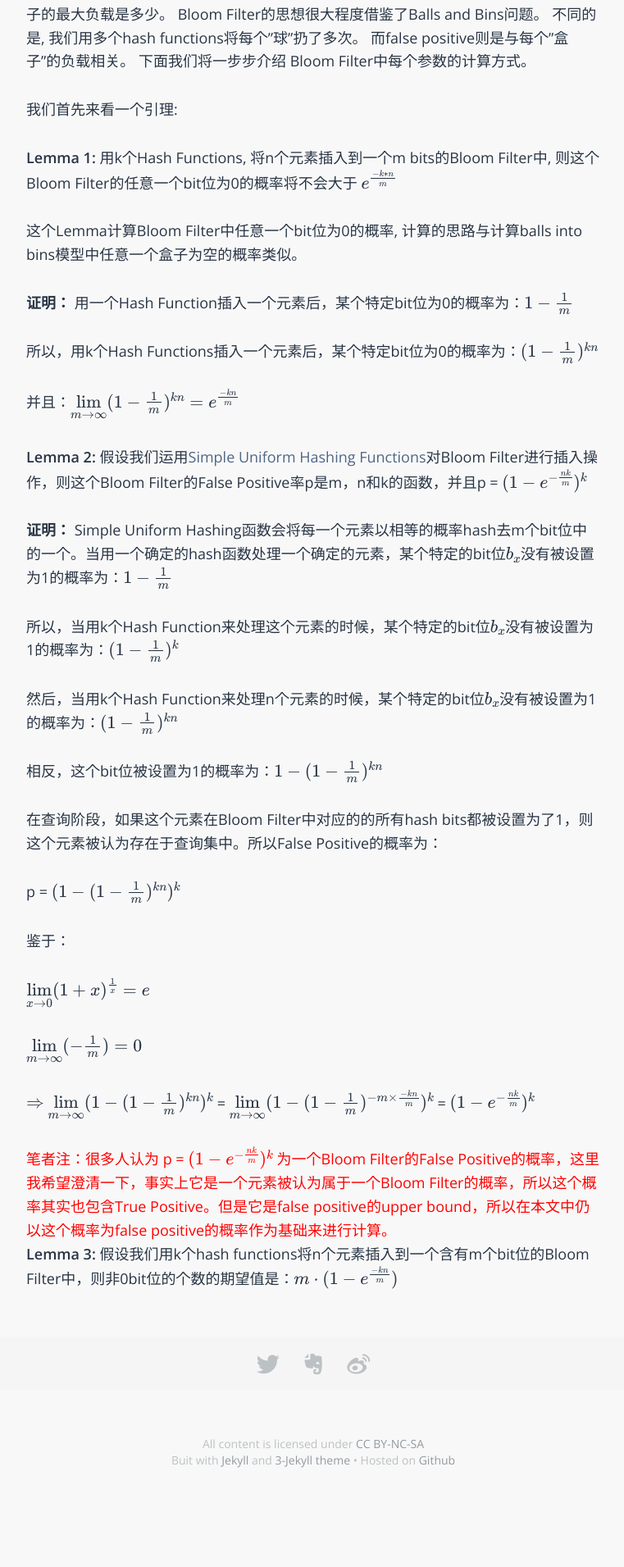
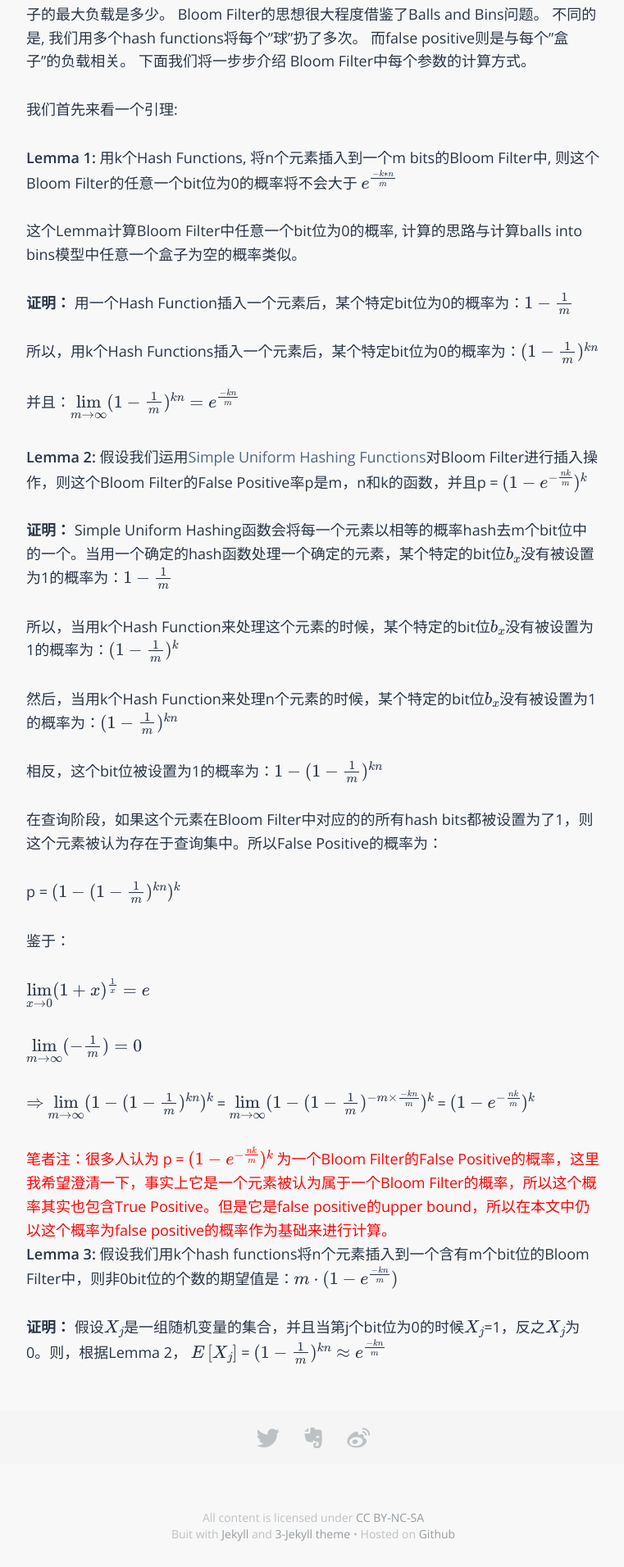
Before and after one commit to sophiesongge/sophiesongge.github.io, a Jekyll site: the page built from _posts/2016-09-06-bloom-filter.markdown, in a window 1280 px wide. Shown: the part 2224-4135 px from the top of the page at 82% size, without its empty margins (258-1019 px from the left). Built offline with Jekyll 4.4.1, drawn with Linux system fonts in a browser that asks for light colours; some web fonts are replaced; formulas are drawn with MathJax 3.

Commit message:
add post for bloom filter

```diff
--- a/_posts/2016-09-06-bloom-filter.markdown
+++ b/_posts/2016-09-06-bloom-filter.markdown
@@ -98,6 +98,8 @@ $\Rightarrow$ $\lim\limits_{m\to\infty}(1-(1-\frac{1}{m})^{kn})^k$ = $\lim\limit
 
 **Lemma 3:** 假设我们用k个hash functions将n个元素插入到一个含有m个bit位的Bloom Filter中，则非0bit位的个数的期望值是：$m\cdot(1-e^{\frac{-kn}{m}})$
 
+**证明：** 假设$X_j$是一组随机变量的集合，并且当第j个bit位为0的时候$X_j$=1，反之$X_j$为0。则，根据Lemma 2， $E\left[X_j\right]$ = $(1-\frac{1}{m})^{kn} \approx e^{\frac{-kn}{m}}$
+
 
 
 
```
